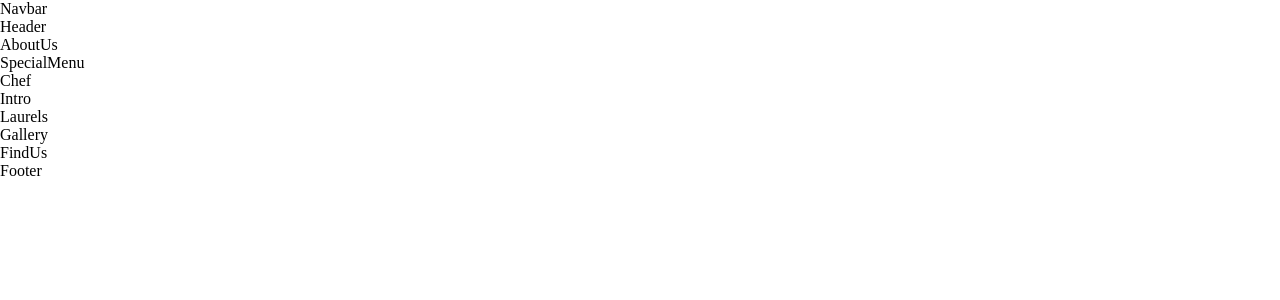
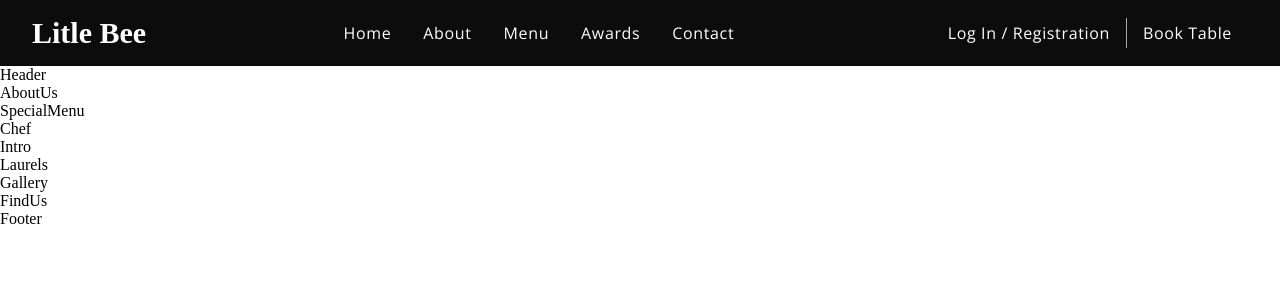
Before and after one commit to AkemMensah/modern_ux-ui_restaurant-app, a React (Create React App) app: page / in a window 1280 px wide. Shown: the top 300 px of the page. Built offline with nearby package versions, Linux system fonts and the light colour scheme; a web font is replaced by a local one.

Commit message:
created the various components of the app

```diff
--- a/src/components/Navbar/Navbar.css
+++ b/src/components/Navbar/Navbar.css
@@ -0,0 +1,146 @@
+.app__navbar {
+    width: 100%;
+    display: flex;
+    justify-content: space-between;
+    align-items: center;
+    background: var(--color-black);
+
+    padding: 1rem 2rem;
+}
+
+.navbar-scrolled {
+    position: fixed; /* Fix the nav bar to the top of the viewport */
+    /* background-color: var(--color-brown); */
+    background: linear-gradient(89deg, #010405F2 0%, #021F23B5 64%, #1A031A 100%);
+    box-shadow: 0 2px 4px rgba(0, 0, 0, 0.1); /* Add a shadow for better visibility */
+    z-index: 1000;
+}
+
+.app__navbar-logo {
+    display: flex;
+    justify-content: flex-start;
+    align-items: center;
+}
+
+.app__navbar-logo h1 {
+    color: #ffffff;
+    font-size: 30px;
+    /* font-family:; */
+}
+.app__navbar-logo img {
+    width: 150px;
+}
+
+.app__navbar-links {
+    flex: 1;
+    display: flex;
+    justify-content: center;
+    align-items: center;
+
+    list-style: none;
+}
+
+.app__navbar-links li {
+    margin: 0 1rem;
+    cursor: pointer;
+}
+
+.app__navbar-links li:hover {
+    color: var(--color-grey);
+}
+
+.app__navbar-login {
+    display: flex;
+    justify-content: flex-end;
+    align-items: center;
+}
+
+.app__navbar-login a {
+    margin: 0 1rem;
+    text-decoration: none;
+    transition: .5s ease;
+}
+
+.app__navbar-login a:hover {
+    border-bottom: 1px solid var(--color-golden);
+}
+
+.app__navbar-login div {
+    width: 1px;
+    height: 30px;
+    background: var(--color-grey);
+}
+
+.app__navbar-smallscreen {
+    display: none;
+}
+
+.app__navbar-smallscreen_overlay {
+    position: fixed;
+    top: 0;
+    left: 0;
+    width: 100%;
+    height: 100vh;
+    background: var(--color-black);
+    transition: .5s ease;
+
+    flex-direction: column;
+    z-index: 5;
+}
+
+.app__navbar-smallscreen_overlay .overlay__close {
+    font-size: 27px;
+    color: var(--color-golden);
+    cursor: pointer;
+
+    position: absolute;
+    top: 20px;
+    right: 20px;
+}
+
+.app__navbar-smallscreen_links {
+    list-style: none;
+}
+
+.app__navbar-smallscreen_links li {
+    margin: 2rem;
+    cursor: pointer;
+    color: var(--color-golden);
+    font-size: 2rem;
+    text-align: center;
+    font-family: var(--font-base);
+}
+
+.app__navbar-smallscreen_links li:hover {
+    color: var(--color-white);
+}
+
+@media screen and (min-width: 2000px) {
+    .app__navbar-logo img {
+        width: 210px;
+    }
+}
+
+@media screen and (max-width: 1150px) {
+    .app__navbar-links {
+        display: none;
+    }
+
+    .app__navbar-smallscreen {
+        display: flex;
+    }
+}
+
+@media screen and (max-width: 650px) {
+    .app__navbar {
+        padding: 1rem;
+    }
+
+    .app__navbar-login {
+        display: none;
+    }
+
+    .app__navbar-logo img {
+        width: 110px;
+    }
+}
--- a/src/components/Navbar/Navbar.jsx
+++ b/src/components/Navbar/Navbar.jsx
@@ -1,11 +1,60 @@
 import React from 'react';
+import { GiHamburgerMenu } from 'react-icons/gi';
+import { MdOutlineRestaurantMenu } from 'react-icons/md';
+import images from '../../constants/images';
+import './Navbar.css';
+import { useState,useEffect } from 'react';
 
-import './Navbar.css';
+const Navbar = () => {
+  const [toggleMenu, setToggleMenu] = React.useState(false);
 
-const Navbar = () => (
-  <div>
-    Navbar
-  </div>
-);
+  const [isScrolled, setIsScrolled] = useState(false);
+  useEffect(() => {
+    const handleScroll = () => {
+      const offset = window.scrollY;
+      setIsScrolled(offset > 100);
+    };
+    window.addEventListener('scroll', handleScroll);
+    return () => {
+      window.removeEventListener('scroll', handleScroll);
+    };
+  }, []);
+  return (
+    <nav className={`app__navbar ${isScrolled ? 'navbar-scrolled' : ''}`}
+>
+      <div className="app__navbar-logo">
+        {/* <img src={images.gericht} alt="app__logo" /> */}
+        <h1>Litle Bee</h1>
+      </div>
+      <ul className="app__navbar-links">
+        <li className="p__opensans"><a href="#home">Home</a></li>
+        <li className="p__opensans"><a href="#about">About</a></li>
+        <li className="p__opensans"><a href="#menu">Menu</a></li>
+        <li className="p__opensans"><a href="#awards">Awards</a></li>
+        <li className="p__opensans"><a href="#contact">Contact</a></li>
+      </ul>
+      <div className="app__navbar-login">
+        <a href="#login" className="p__opensans">Log In / Registration</a>
+        <div />
+        <a href="/" className="p__opensans">Book Table</a>
+      </div>
+      <div className="app__navbar-smallscreen">
+        <GiHamburgerMenu color="#fff" fontSize={27} onClick={() => setToggleMenu(true)} />
+        {toggleMenu && (
+          <div className="app__navbar-smallscreen_overlay flex__center slide-bottom">
+            <MdOutlineRestaurantMenu fontSize={27} className="overlay__close" onClick={() => setToggleMenu(false)} />
+            <ul className="app__navbar-smallscreen_links">
+              <li><a href="#home" onClick={() => setToggleMenu(false)}>Home</a></li>
+              <li><a href="#about" onClick={() => setToggleMenu(false)}>About</a></li>
+              <li><a href="#menu" onClick={() => setToggleMenu(false)}>Menu</a></li>
+              <li><a href="#awards" onClick={() => setToggleMenu(false)}>Awards</a></li>
+              <li><a href="#contact" onClick={() => setToggleMenu(false)}>Contact</a></li>
+            </ul>
+          </div>
+        )}
+      </div>
+    </nav>
+  );
+};
 
 export default Navbar;
--- a/src/components/SubHeading/SubHeading.jsx
+++ b/src/components/SubHeading/SubHeading.jsx
@@ -1,8 +1,11 @@
 import React from 'react';
 
-const SubHeading = () => (
-  <div>
-    SubHeading
+import { images } from '../../constants';
+
+const SubHeading = ({ title }) => (
+  <div style={{ marginBottom: '1rem' }}>
+    <p className="p__cormorant">{title}</p>
+    <img src={images.spoon} alt="spoon_image" className="spoon__img" />
   </div>
 );
 
```
